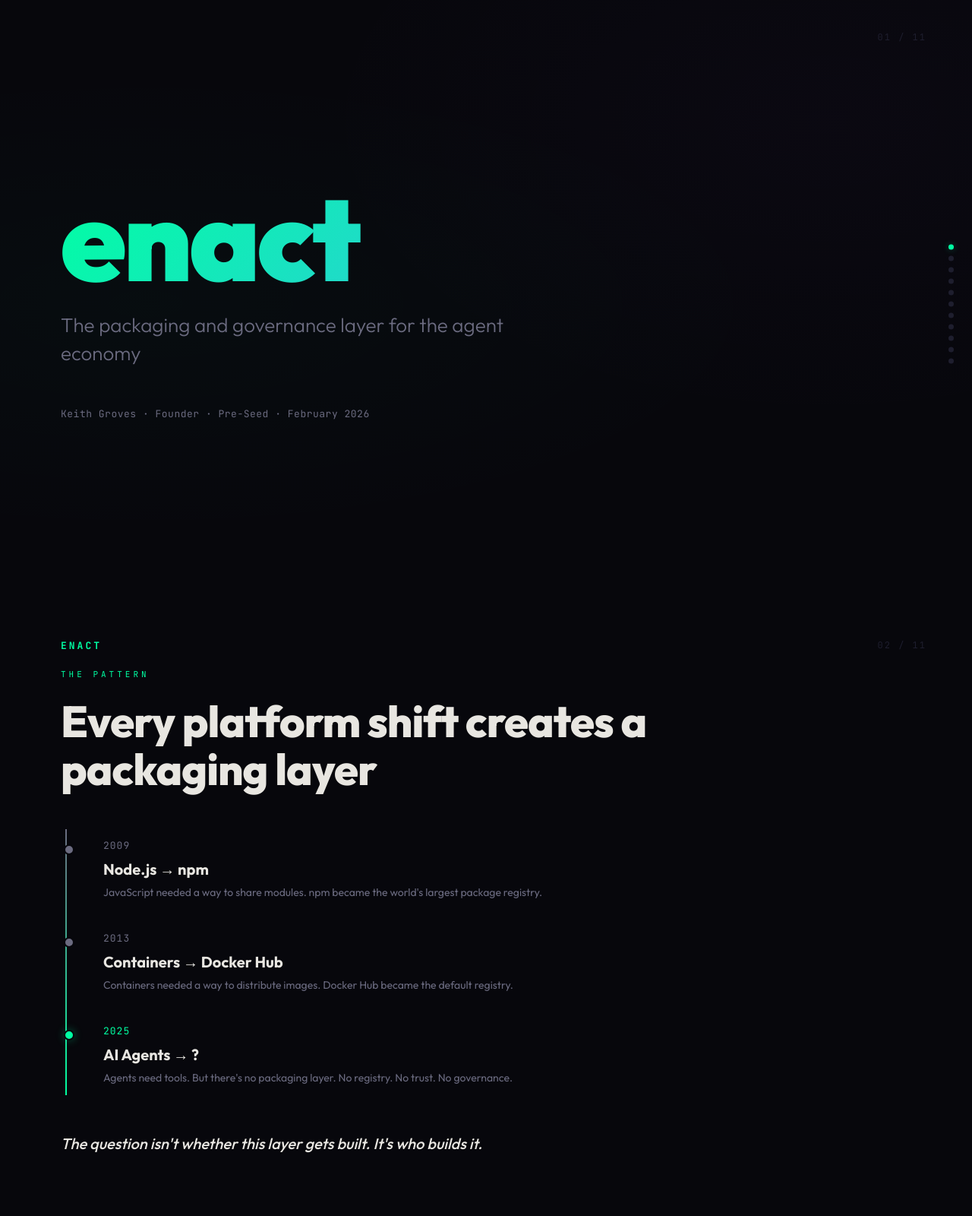
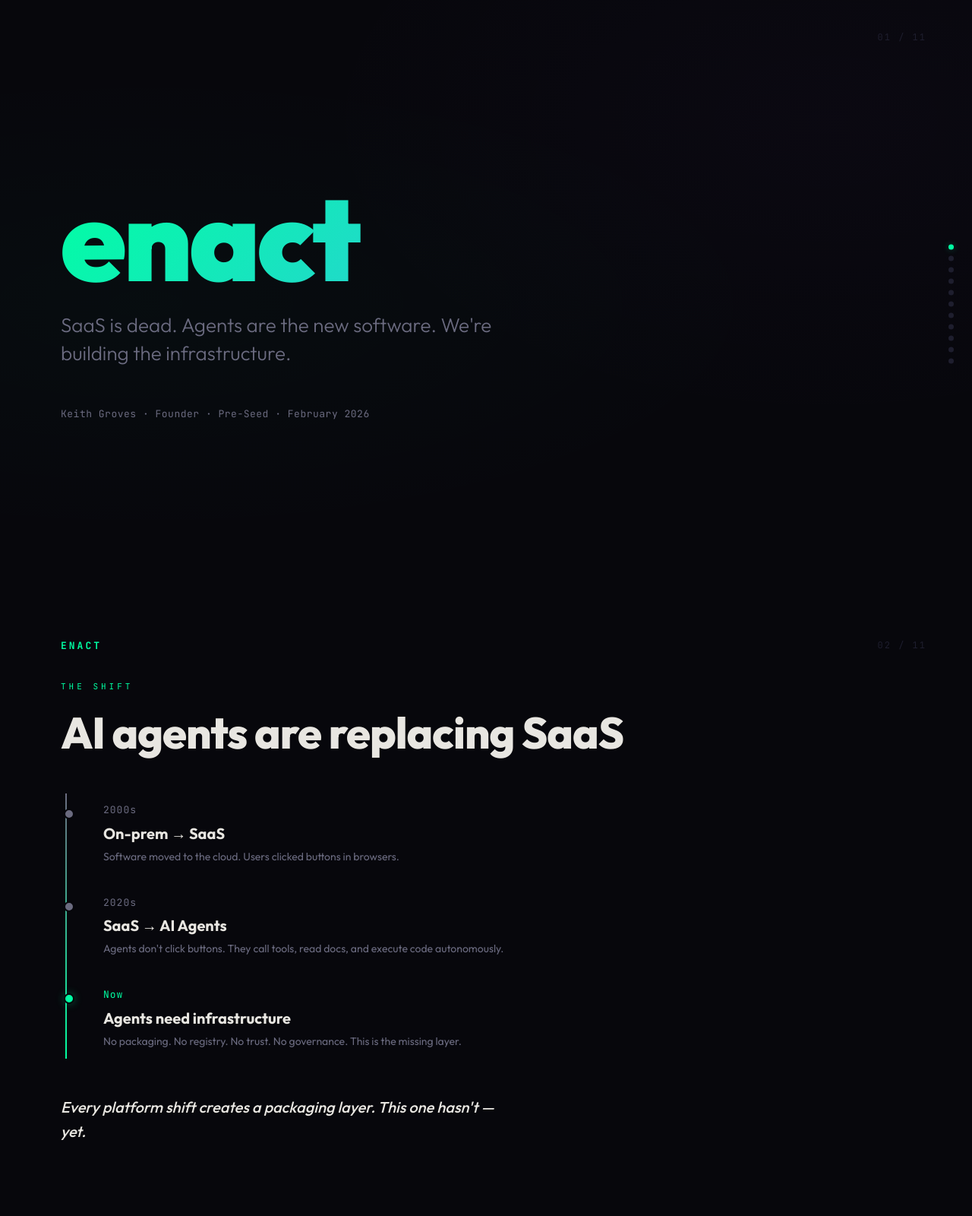
Before and after one commit to EnactProtocol/pitch, a plain HTML site: page index.html in a window 1280 px wide. Shown: the top 1600 px of the page at 76% size. Drawn offline with Linux system fonts and the light colour scheme.

Commit message:
update pitch to be more Sass focused

```diff
--- a/index.html
+++ b/index.html
@@ -749,7 +749,7 @@
 <section class="slide slide-title" data-slide="0">
   <span class="slide-number">01 / 11</span>
   <h1>enact</h1>
-  <p class="tagline">The packaging and governance layer for the agent economy</p>
+  <p class="tagline">SaaS is dead. Agents are the new software. We're building the infrastructure.</p>
   <div class="meta-row">Keith Groves · Founder · Pre-Seed · February 2026</div>
 </section>
 
@@ -757,26 +757,26 @@
 <section class="slide" data-slide="1">
   <span class="logo-mark">Enact</span>
   <span class="slide-number">02 / 11</span>
-  <p class="section-label">The Pattern</p>
-  <h2>Every platform shift creates a packaging layer</h2>
+  <p class="section-label">The Shift</p>
+  <h2>AI agents are replacing SaaS</h2>
   <div class="timeline">
     <div class="timeline-item">
-      <div class="year">2009</div>
-      <div class="shift">Node.js → npm</div>
-      <div class="detail">JavaScript needed a way to share modules. npm became the world's largest package registry.</div>
+      <div class="year">2000s</div>
+      <div class="shift">On-prem → SaaS</div>
+      <div class="detail">Software moved to the cloud. Users clicked buttons in browsers.</div>
     </div>
     <div class="timeline-item">
-      <div class="year">2013</div>
-      <div class="shift">Containers → Docker Hub</div>
-      <div class="detail">Containers needed a way to distribute images. Docker Hub became the default registry.</div>
+      <div class="year">2020s</div>
+      <div class="shift">SaaS → AI Agents</div>
+      <div class="detail">Agents don't click buttons. They call tools, read docs, and execute code autonomously.</div>
     </div>
     <div class="timeline-item">
-      <div class="year">2025</div>
-      <div class="shift">AI Agents → ?</div>
-      <div class="detail">Agents need tools. But there's no packaging layer. No registry. No trust. No governance.</div>
+      <div class="year">Now</div>
+      <div class="shift">Agents need infrastructure</div>
+      <div class="detail">No packaging. No registry. No trust. No governance. This is the missing layer.</div>
     </div>
   </div>
-  <p class="timeline-closer">The question isn't whether this layer gets built. It's who builds it.</p>
+  <p class="timeline-closer">Every platform shift creates a packaging layer. This one hasn't — yet.</p>
 </section>
 
 <!-- SLIDE 3: MARKET VALIDATION -->
@@ -817,7 +817,7 @@
       </div>
     </div>
   </div>
-  <p class="validation-takeaway">OpenClaw proved that developers want extensible agent skills. Its security crisis proved that <strong>packaging without trust is a supply chain disaster</strong>. Cisco called it <em>"an absolute nightmare."</em></p>
+  <p class="validation-takeaway">Developers want agent skills. But <strong>packaging without trust is a supply chain disaster</strong>. Cisco called it <em>"an absolute nightmare."</em></p>
 </section>
 
 <!-- SLIDE 4: WHAT'S A SKILL -->
@@ -837,15 +837,15 @@
     <div class="skill-details">
       <div class="skill-detail-card">
         <h3>SKILL.md — Agent-facing docs</h3>
-        <p>Teaches the agent what the skill does, how to invoke it, and what to expect. Prose, not schema. The agent reads it like a human would read a README.</p>
+        <p>Prose docs the agent reads. What it does, how to call it, what to expect.</p>
       </div>
       <div class="skill-detail-card">
         <h3>skill.yaml — Identity + execution</h3>
-        <p>Declares the base image, build steps, secrets, and scripts. The skill says what it needs — Enact decides where and how it runs.</p>
+        <p>Base image, secrets, scripts. The skill declares what it needs — Enact runs it.</p>
       </div>
       <div class="skill-detail-card">
         <h3>Your code — Packaged + signed</h3>
-        <p>Any language, any framework. Enact wraps it in a container, signs it with Sigstore, and publishes it to the registry. Cryptographic trust from day one.</p>
+        <p>Any language. Enact containerizes, signs via Sigstore, and publishes to the registry.</p>
       </div>
     </div>
   </div>
@@ -857,11 +857,11 @@
   <span class="logo-mark">Enact</span>
   <span class="slide-number">05 / 11</span>
   <div class="insight-lines">
-    <div class="line-dim">Agents need tools.</div>
-    <div class="line-dim">There's no standard way to package them.</div>
-    <div class="line-bright">Enact is that layer.</div>
+    <div class="line-dim">SaaS was software you click through.</div>
+    <div class="line-dim">Agents are software that acts for you.</div>
+    <div class="line-bright">Enact is how you ship agent software.</div>
   </div>
-  <p class="insight-sub">How organizations package, distribute, trust, govern, and observe their agent capabilities — however they're invoked.</p>
+  <p class="insight-sub">Package, distribute, trust, govern, and observe your agent capabilities — whatever protocol they use.</p>
 </section>
 
 <!-- SLIDE 6: ONE PLATFORM -->
@@ -892,7 +892,7 @@
       <p>Pin versions, set policies, control access by team across every tool type</p>
     </div>
   </div>
-  <p class="observability-note">Every invocation flows through Enact. That's a natural instrumentation point: which tools agents use, how often, success/failure rates, latency, cost per team. Observability built into the architecture.</p>
+  <p class="observability-note">Every invocation flows through Enact — usage, success/failure, latency, cost per team. Observability is built into the architecture, not bolted on.</p>
 </section>
 
 <!-- SLIDE 7: ENTERPRISE -->
```
